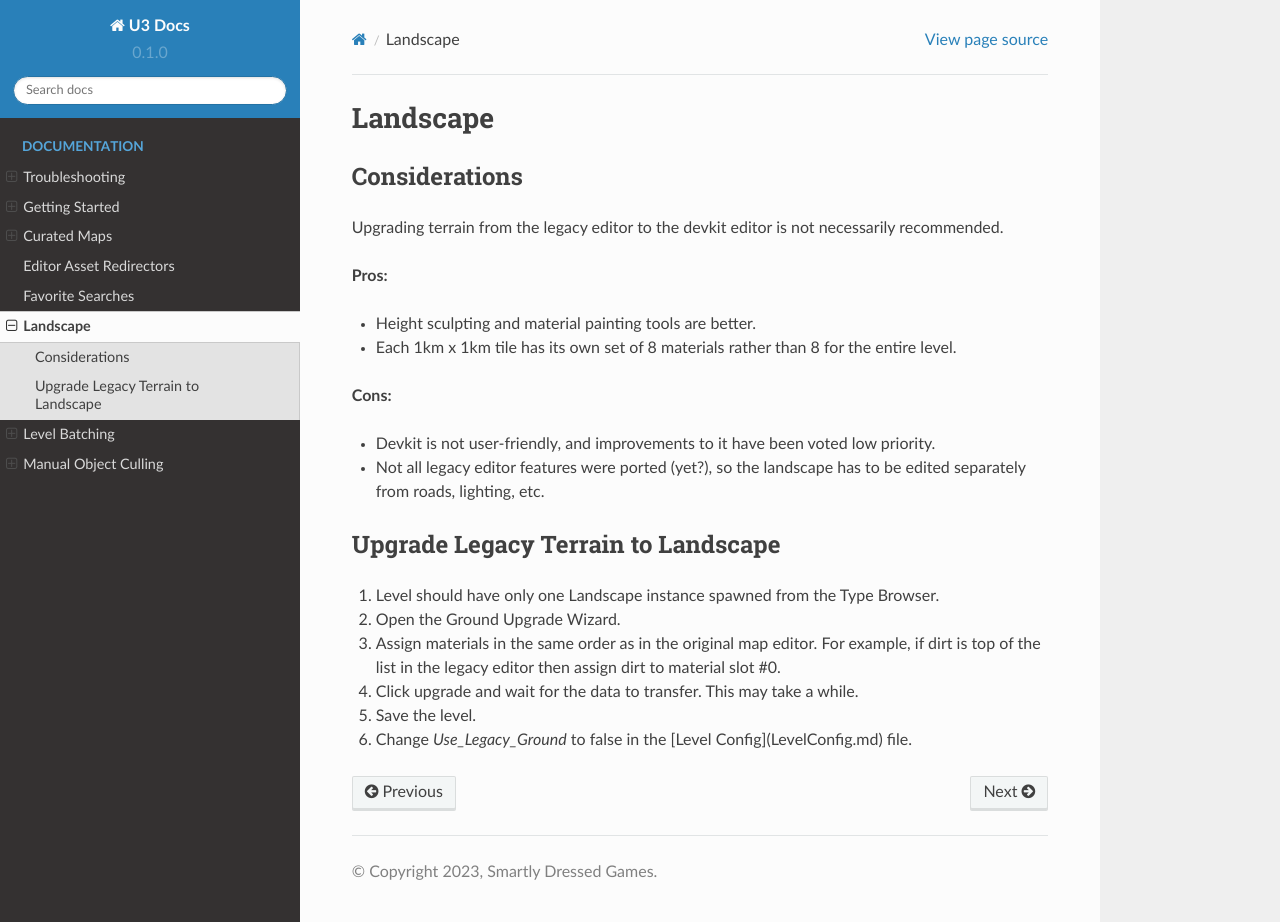
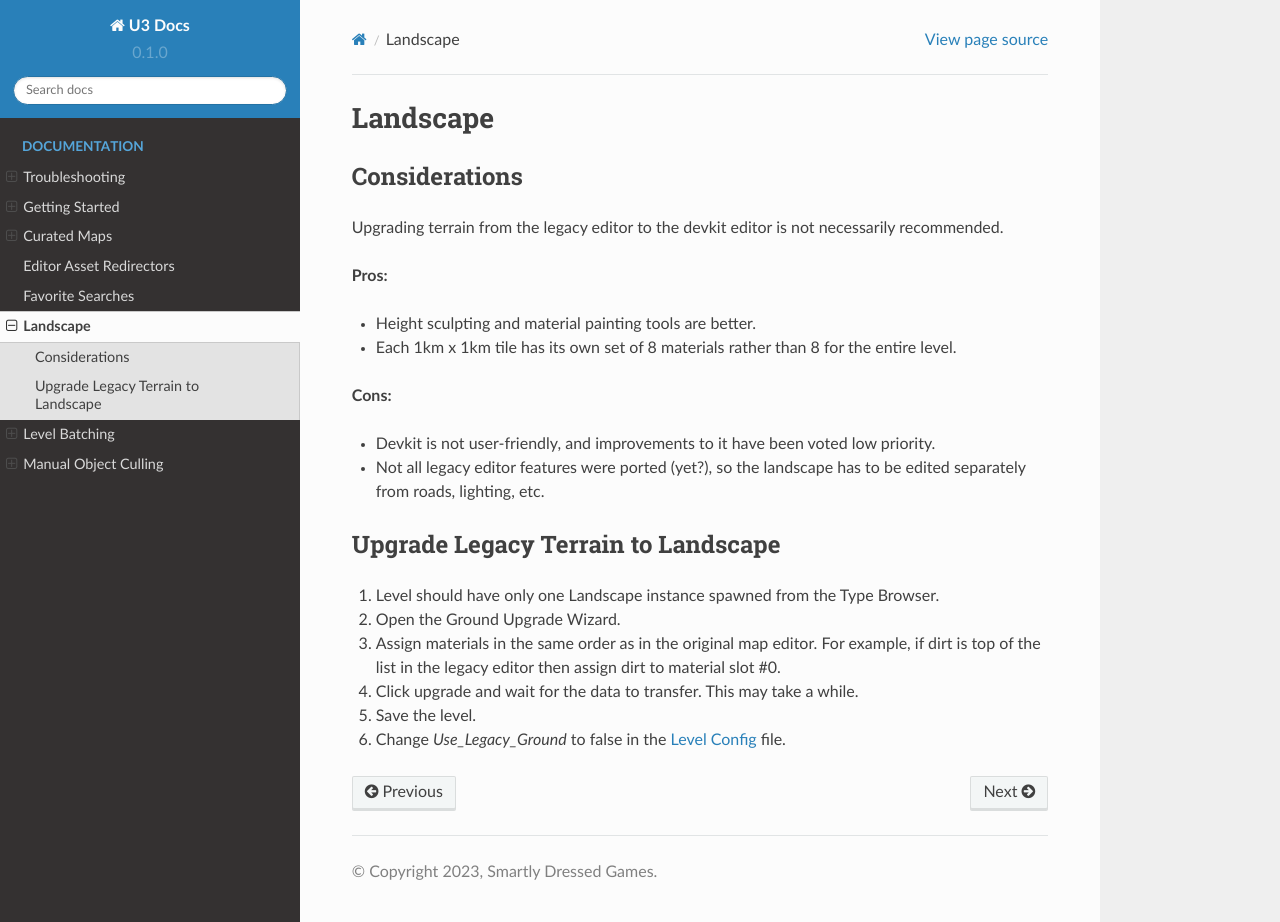
Before and after one commit to MoltonMontro/TestDocs, a Sphinx documentation site: the page built from docs/source/Landscape.rst, in a window 1280 px wide and 922 px high. Built offline with Sphinx 7.4.7 and the Read the Docs theme 2.0.0, drawn with Linux system fonts in a browser that asks for light colours; pages that are not in the unit, such as notebooks, are missing from menus.

Commit message:
Update Landscape.rst

```diff
--- a/docs/source/Landscape.rst
+++ b/docs/source/Landscape.rst
@@ -24,4 +24,4 @@ Upgrade Legacy Terrain to Landscape
 3. Assign materials in the same order as in the original map editor. For example, if dirt is top of the list in the legacy editor then assign dirt to material slot #0.
 4. Click upgrade and wait for the data to transfer. This may take a while.
 5. Save the level.
-6. Change `Use_Legacy_Ground` to false in the [Level Config](LevelConfig.md) file.
+6. Change `Use_Legacy_Ground` to false in the `Level Config <LevelConfig.md>`_ file.
```
